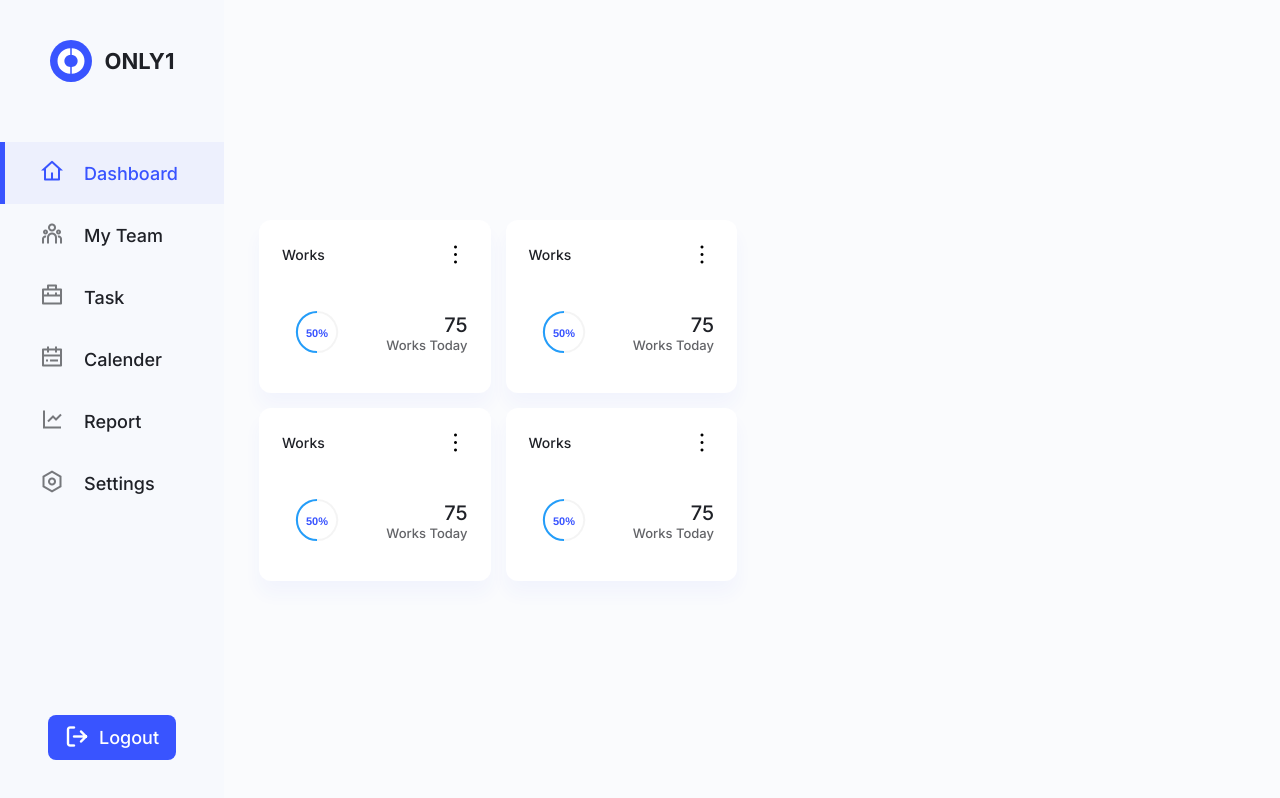
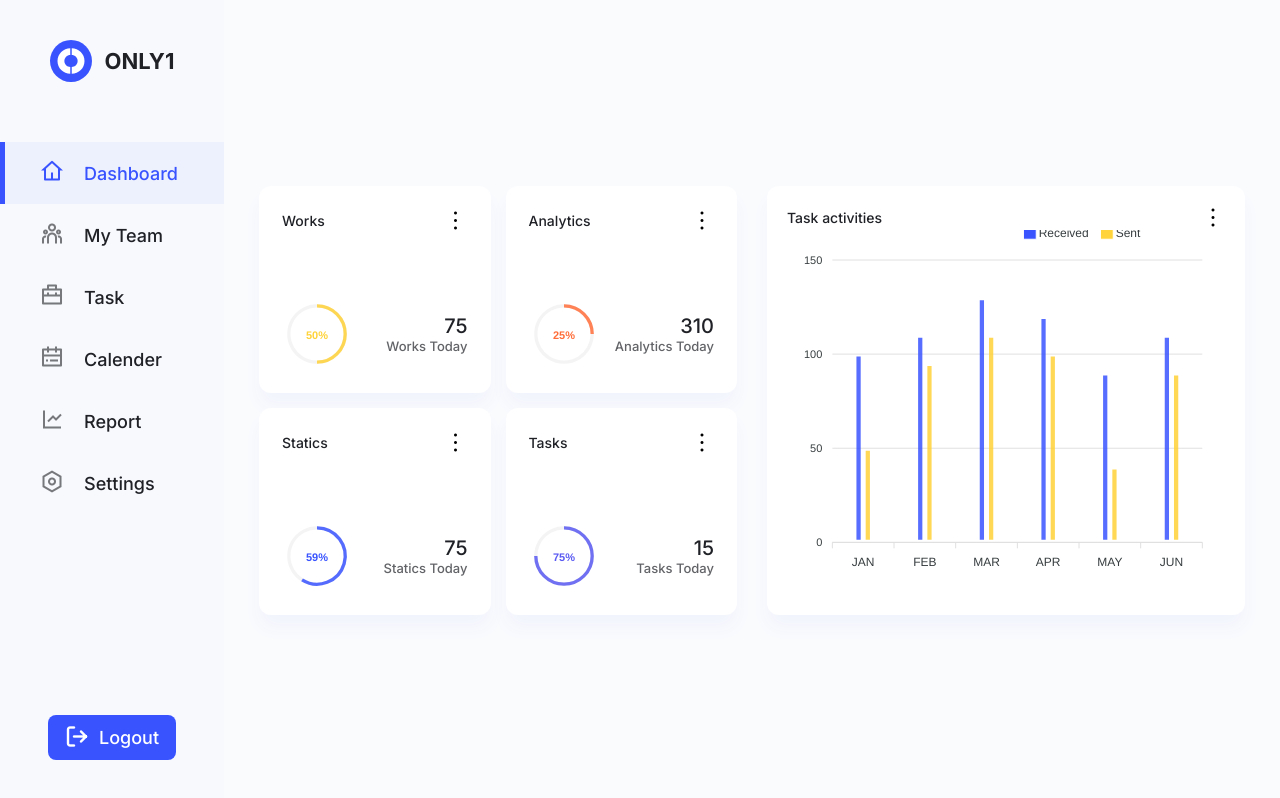
Before and after one commit to emmanuelite4/webloom, a React (Create React App) app: page /dashboard in a window 1280 px wide. Built offline with nearby package versions, Linux system fonts and the light colour scheme; a web font is replaced by a local one.

Commit message:
Updates on Dashboard  - Reforced stats into an array  - Fixed StatsCard radial issue  - Completed Task Activitics

```diff
--- a/src/pages/Dashboard/DashboardContainer.tsx
+++ b/src/pages/Dashboard/DashboardContainer.tsx
@@ -1,38 +1,38 @@
 import { FC } from "react";
 import StatsCard from "./components/StatsCard";
-import { COLOR_PRIMARY_ONE } from "../../constants/styles";
+import {
+  COLOR_PRIMARY_FOUR,
+  COLOR_PRIMARY_ONE,
+  COLOR_PRIMARY_THREE,
+  COLOR_PRIMARY_TWO,
+} from "../../constants/styles";
 import styled from "@emotion/styled";
+import TaskActivities from "./components/TaskActivities";
+
+type StatsProps = {
+  title: string;
+  color: string;
+  percentage: number;
+  total: number;
+};
+
+const stats_data: StatsProps[] = [
+  { title: "Works", color: COLOR_PRIMARY_THREE, percentage: 50, total: 75 },
+  { title: "Analytics", color: COLOR_PRIMARY_FOUR, percentage: 25, total: 310 },
+  { title: "Statics", color: COLOR_PRIMARY_ONE, percentage: 59, total: 75 },
+  { title: "Tasks", color: COLOR_PRIMARY_TWO, percentage: 75, total: 15 },
+];
 
 const DashboardContainer: FC = () => {
   return (
     <Holder>
       <FirstSection>
         <StatsSection>
-          <StatsCard
-            title={"Works"}
-            color={COLOR_PRIMARY_ONE}
-            percentage={50}
-            total={75}
-          />
-          <StatsCard
-            title={"Works"}
-            color={COLOR_PRIMARY_ONE}
-            percentage={50}
-            total={75}
-          />
-          <StatsCard
-            title={"Works"}
-            color={COLOR_PRIMARY_ONE}
-            percentage={50}
-            total={75}
-          />
-          <StatsCard
-            title={"Works"}
-            color={COLOR_PRIMARY_ONE}
-            percentage={50}
-            total={75}
-          />
+          {stats_data.map((stat) => (
+            <StatsCard key={stat.title} {...stat} />
+          ))}
         </StatsSection>
+        <TaskActivities />
       </FirstSection>
     </Holder>
   );
--- a/src/pages/Dashboard/components/StatsCard.tsx
+++ b/src/pages/Dashboard/components/StatsCard.tsx
@@ -18,18 +18,16 @@ const StatsCard: FC<Props> = (props) => {
   const percentageString = `${percentage}%`;
 
   const options = {
+    chart: { sparkline: { enabled: !0 } },
+    dataLabels: { enabled: !1 },
     plotOptions: {
       radialBar: {
-        startAngle: -180,
-        endAngle: 180,
         background: COLOR_PRIMARY_ONE,
         hollow: {
-          size: percentageString,
+          size: "80%",
+          margin: 0,
         },
-        track: {
-          startAngle: -180,
-          endAngle: 0,
-        },
+        track: { margin: 0 },
         dataLabels: {
           name: {
             offsetY: 5,
@@ -42,14 +40,13 @@ const StatsCard: FC<Props> = (props) => {
           },
         },
       },
-      stroke: {
-        colors: ["green", "red"],
-        // show: false,
-      },
+
       total: {
         backgroundColor: "green",
       },
     },
+    colors: [color],
+
     labels: [percentageString],
   };
 
@@ -60,13 +57,15 @@ const StatsCard: FC<Props> = (props) => {
         <span className="icon-more-vert" />
       </HeadSection>
       <BodySection>
+        <div style={{ minHeight: 10 }}>
           <ReactApexChart
             options={options}
             series={[percentage]}
             type="radialBar"
-          height={120}
+            height={70}
             width={70}
           />
+        </div>
         <TextSection>
           <Text20>{total}</Text20>
           <Text13 color={"rgba(31, 33, 39, 0.7)"}>{title} Today</Text13>
@@ -81,6 +80,9 @@ export default StatsCard;
 const Holder = styled.div`
   ${CSS_CARD};
   padding: 23px;
+  display: flex;
+  flex-direction: column;
+  justify-content: space-between;
 `;
 
 const HeadSection = styled.div`
--- /dev/null
+++ b/src/pages/Dashboard/components/TaskActivities.tsx
@@ -0,0 +1,81 @@
+import styled from "@emotion/styled";
+import { CSS_CARD } from "../../../styles/shared";
+import { Text14 } from "../../../components/shared/Text/Text";
+import ReactApexChart from "react-apexcharts";
+import {
+  COLOR_PRIMARY_ONE,
+  COLOR_PRIMARY_THREE,
+} from "../../../constants/styles";
+
+const TaskActivities = () => {
+  const series = [
+    {
+      name: "Received",
+      data: [100, 110, 130, 120, 90, 110],
+    },
+    {
+      name: "Sent",
+      data: [50, 95, 110, 100, 40, 90],
+    },
+  ];
+  const options = {
+    chart: {
+      toolbar: {
+        show: false,
+      },
+    },
+    plotOptions: {
+      bar: {
+        columnWidth: "30%",
+        dataLabels: {
+          position: "top",
+        },
+      },
+    },
+    dataLabels: {
+      enabled: false,
+    },
+    stroke: {
+      show: true,
+      width: 5,
+      colors: ["transparent"],
+    },
+    xaxis: {
+      categories: ["JAN", "FEB", "MAR", "APR", "MAY", "JUN"],
+    },
+    colors: [COLOR_PRIMARY_ONE, COLOR_PRIMARY_THREE],
+    legend: {
+      offsetY: -330,
+      offsetX: 130,
+      floating: true,
+    },
+  };
+
+  return (
+    <Holder>
+      <HeaderSection>
+        <Text14>Task activities</Text14>
+        <span className={"icon-more-vert"} />
+      </HeaderSection>
+      <ReactApexChart
+        options={options}
+        series={series}
+        type="bar"
+        height={350}
+      />
+    </Holder>
+  );
+};
+
+export default TaskActivities;
+
+const Holder = styled.div`
+  ${CSS_CARD};
+  padding: 20px;
+`;
+
+const HeaderSection = styled.div`
+  display: flex;
+  align-items: center;
+  justify-content: space-between;
+`;
```
Lines whose indentation alone changed are shown as unchanged.
